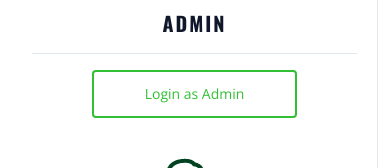
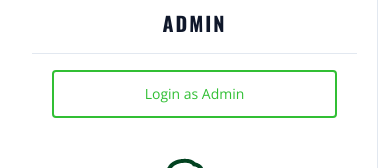
Before and after one commit to ashfakniloy/school-management-website, a Next.js app: page /try-demo in a window 390 px wide. Shown: the part 596-764 px from the top of the page. Built offline with nearby package versions, Linux system fonts and the light colour scheme.

Commit message:
added mobile responsiveness

```diff
--- a/components/TryDemo/ClientsLogin.js
+++ b/components/TryDemo/ClientsLogin.js
@@ -39,7 +39,7 @@ function ClientsLogin() {
               {client.name}
             </h4>
             <Link href={client.link} passHref>
-              <div className="px-3 py-3 mx-20 border-2 border-custom-green rounded text-sm text-custom-green hover:bg-gray-100 transition duration-300 cursor-pointer">
+              <div className="px-3 py-3 mx-10 border-2 border-custom-green rounded text-sm text-custom-green hover:bg-gray-100 transition duration-300 cursor-pointer">
                 Login as {client.button}
               </div>
             </Link>
```
